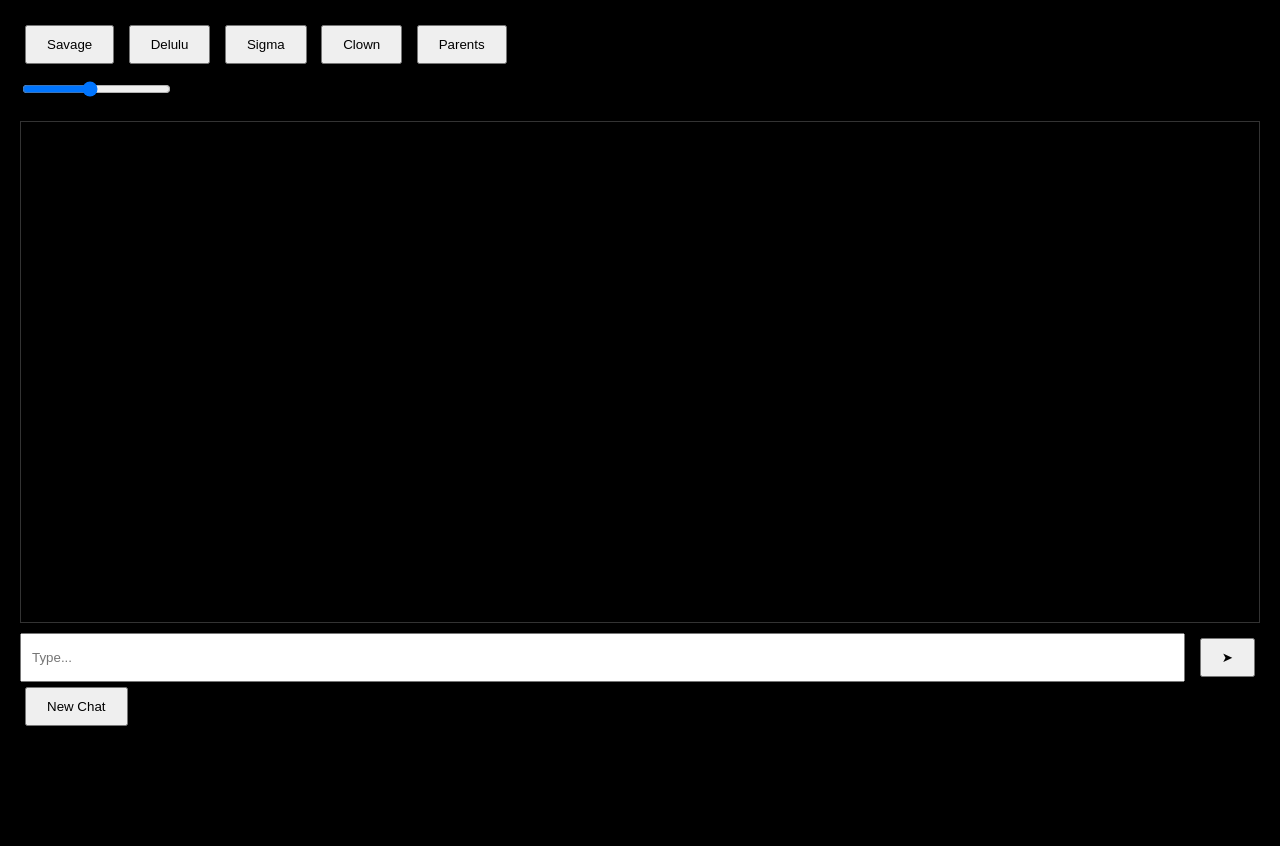
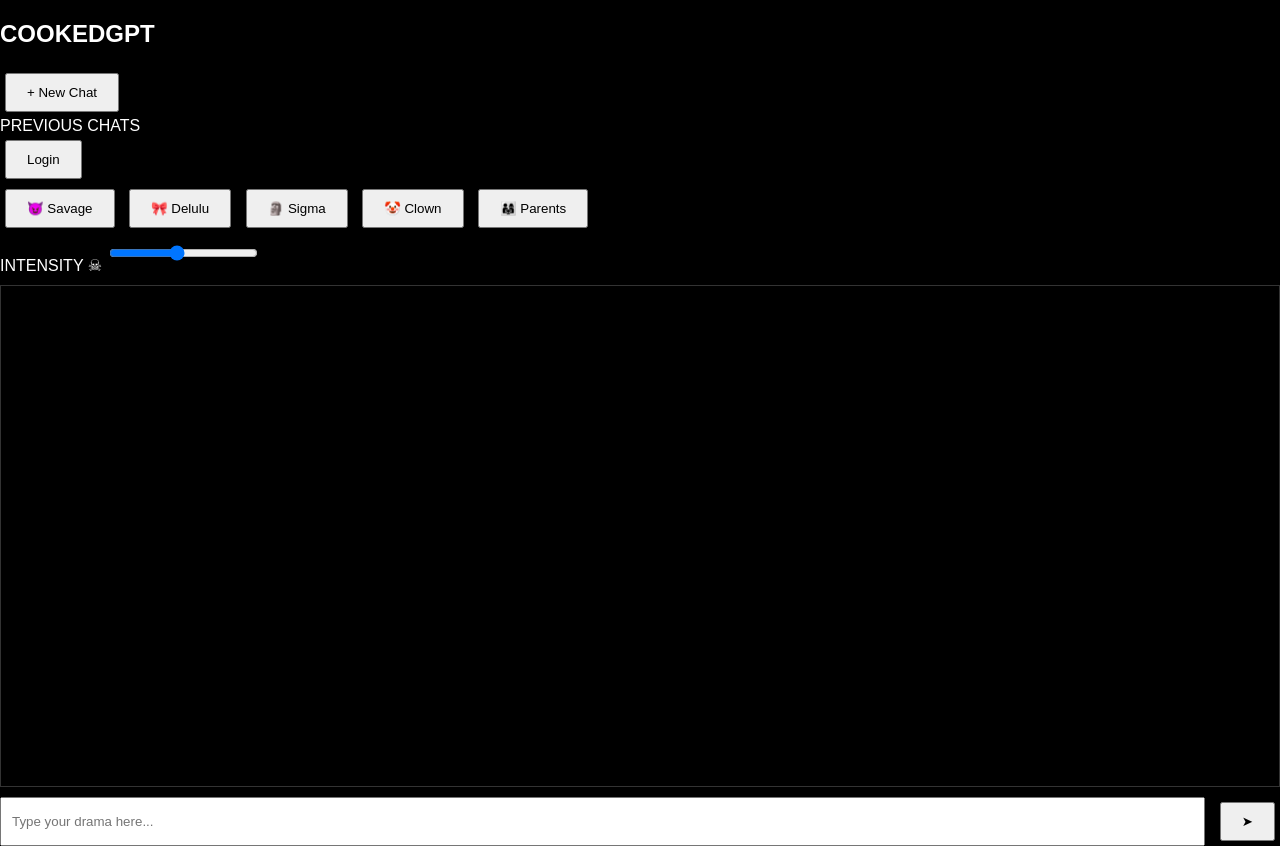
Before and after one commit to tanvipatel-16/CookedGPT, a Flask app: page /chatpage in a window 1280 px wide. Before the commit the page ends 726 px from the top, so only its background shows below. Run offline with Flask 3, Linux system fonts and the light colour scheme.

Commit message:
Refactor chat.html for improved structure and styles

```diff
--- a/templates/chat.html
+++ b/templates/chat.html
@@ -1,35 +1,115 @@
 <!DOCTYPE html>
-<html>
+<html lang="en">
 <head>
-    <title>CookedGPT Chat</title>
-    <link rel="stylesheet" href="/static/style.css">
+
+<meta charset="UTF-8">
+<meta name="viewport" content="width=device-width, initial-scale=1.0">
+
+<title>CookedGPT</title>
+
+<link rel="stylesheet"
+href="{{ url_for('static', filename='style.css') }}">
+
 </head>
+
 <body>
 
-<div class="chat-container">
+<div class="chat-page">
 
-    <div class="moods">
-        <button onclick="setMood('savage mode')">Savage</button>
-        <button onclick="setMood('delulu')">Delulu</button>
-        <button onclick="setMood('sigma')">Sigma</button>
-        <button onclick="setMood('clowncheck')">Clown</button>
-        <button onclick="setMood('indian parents')">Parents</button>
+    <!-- SIDEBAR -->
+
+    <div class="sidebar">
+
+        <h2>COOKEDGPT</h2>
+
+        <button onclick="newChat()">
+            + New Chat
+        </button>
+
+        <div class="history-title">
+            PREVIOUS CHATS
+        </div>
+
+        <div id="historyList"></div>
+
+        <div class="login-box">
+            <button>
+                Login
+            </button>
+        </div>
+
     </div>
 
-    <input type="range" min="1" max="10" value="5" id="intensity">
+    <!-- MAIN -->
 
-    <div id="chatBox"></div>
+    <div class="main-chat">
 
-    <div class="input-area">
-        <input id="userInput" placeholder="Type...">
-        <button onclick="send()">➤</button>
+        <!-- TOP -->
+
+        <div class="top-section">
+
+            <div class="moods">
+
+                <button onclick="setMood('savage mode')">
+                    😈 Savage
+                </button>
+
+                <button onclick="setMood('delulu')">
+                    🎀 Delulu
+                </button>
+
+                <button onclick="setMood('sigma')">
+                    🗿 Sigma
+                </button>
+
+                <button onclick="setMood('clowncheck')">
+                    🤡 Clown
+                </button>
+
+                <button onclick="setMood('indian parents')">
+                    👨‍👩‍👧 Parents
+                </button>
+
+            </div>
+
+            <div class="intensity-box">
+
+                <span>INTENSITY ☠</span>
+
+                <input
+                type="range"
+                min="1"
+                max="10"
+                value="5"
+                id="intensity">
+
+            </div>
+
+        </div>
+
+        <!-- CHAT -->
+
+        <div id="chatBox"></div>
+
+        <!-- INPUT -->
+
+        <div class="input-area">
+
+            <input
+            id="userInput"
+            placeholder="Type your drama here...">
+
+            <button onclick="send()">
+                ➤
+            </button>
+
+        </div>
+
     </div>
-
-    <button onclick="newChat()">New Chat</button>
 
 </div>
 
-<script src="/static/script.js"></script>
+<script src="{{ url_for('static', filename='script.js') }}"></script>
 
 </body>
 </html>
```
